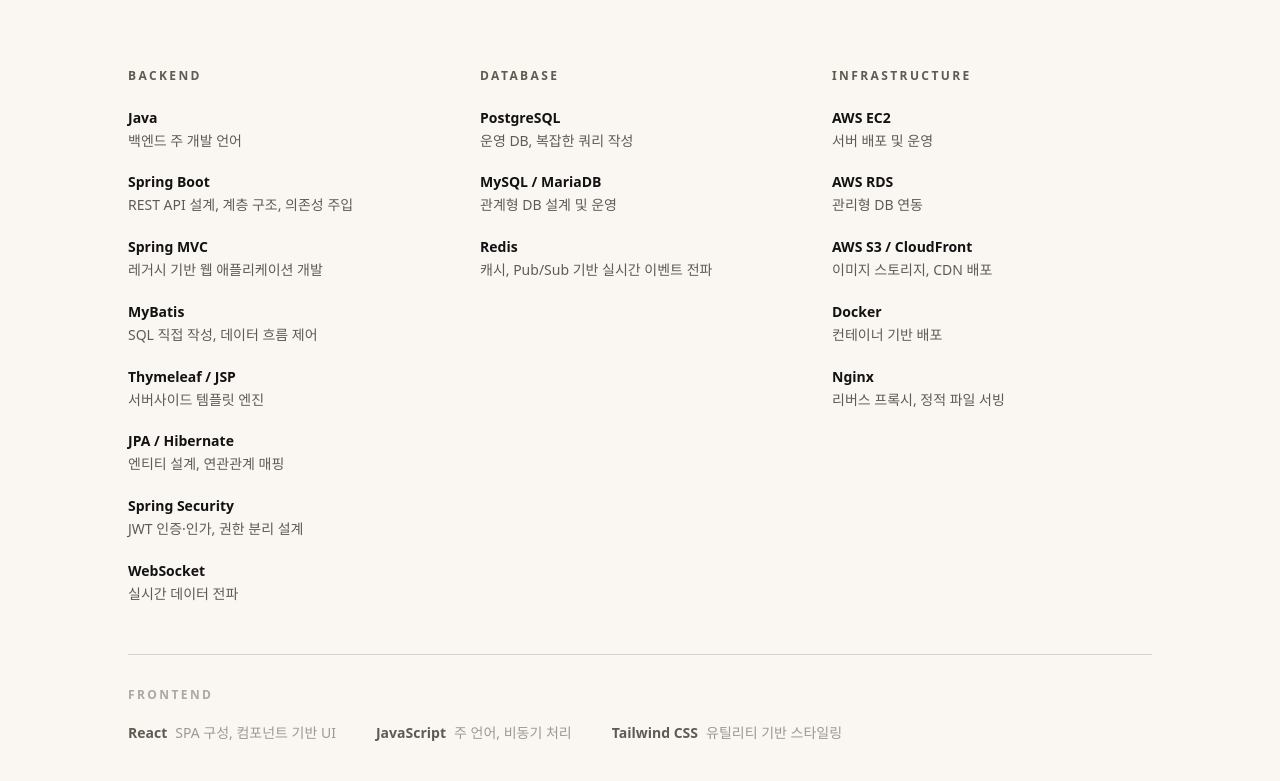
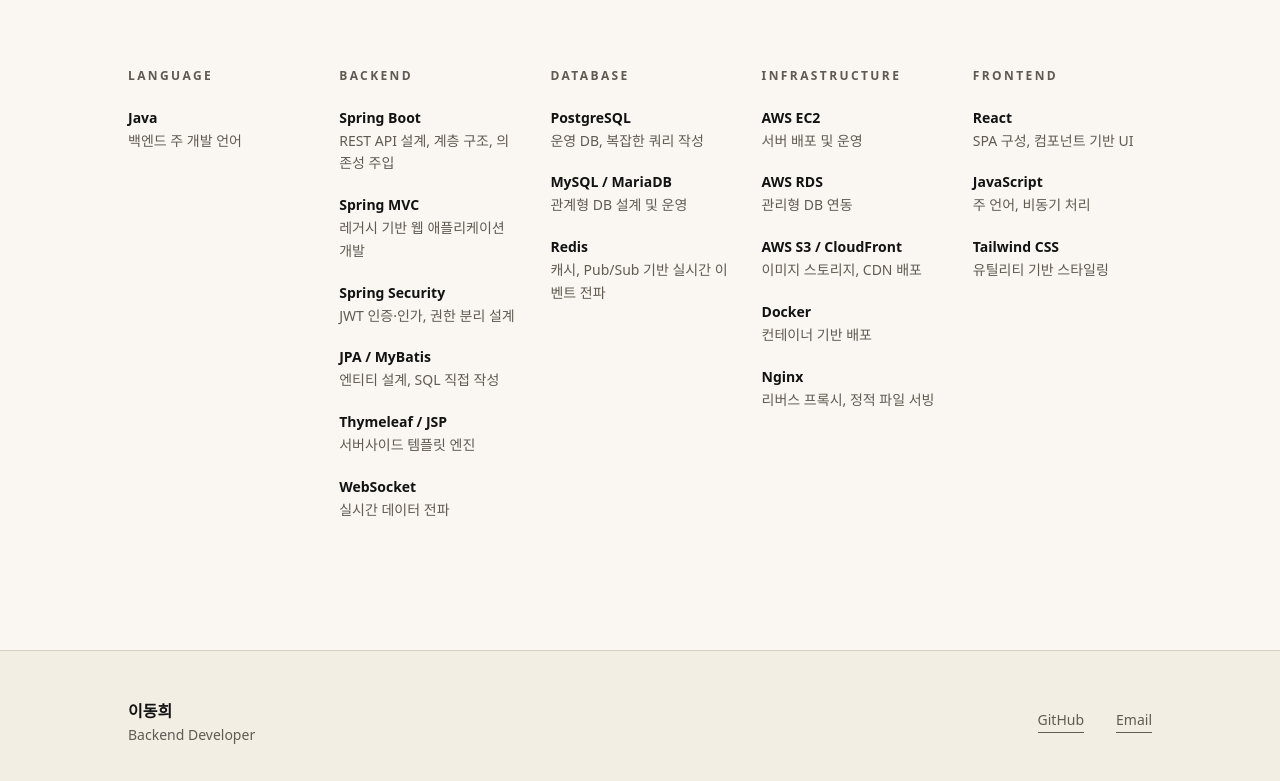
Before and after one commit to hot-gamja/portfolio-v1, a React (Vite) app: page / in a window 1280 px wide. Shown: the part 3119-3900 px from the top of the page. Built offline with nearby package versions, Linux system fonts and the light colour scheme; a web font is replaced by a local one.

Commit message:
Restructure TechStack: Language/Backend/Database/Infrastructure/Frontend as equal columns

```diff
--- a/src/components/TechStack.jsx
+++ b/src/components/TechStack.jsx
@@ -1,16 +1,20 @@
 import { useFadeIn } from '../hooks/useFadeIn'
 
-const mainStacks = [
+const stacks = [
+  {
+    category: 'Language',
+    items: [
+      { name: 'Java', desc: '백엔드 주 개발 언어' },
+    ],
+  },
   {
     category: 'Backend',
     items: [
-      { name: 'Java', desc: '백엔드 주 개발 언어' },
       { name: 'Spring Boot', desc: 'REST API 설계, 계층 구조, 의존성 주입' },
       { name: 'Spring MVC', desc: '레거시 기반 웹 애플리케이션 개발' },
-      { name: 'MyBatis', desc: 'SQL 직접 작성, 데이터 흐름 제어' },
+      { name: 'Spring Security', desc: 'JWT 인증·인가, 권한 분리 설계' },
+      { name: 'JPA / MyBatis', desc: '엔티티 설계, SQL 직접 작성' },
       { name: 'Thymeleaf / JSP', desc: '서버사이드 템플릿 엔진' },
-      { name: 'JPA / Hibernate', desc: '엔티티 설계, 연관관계 매핑' },
-      { name: 'Spring Security', desc: 'JWT 인증·인가, 권한 분리 설계' },
       { name: 'WebSocket', desc: '실시간 데이터 전파' },
     ],
   },
@@ -32,12 +36,14 @@
       { name: 'Nginx', desc: '리버스 프록시, 정적 파일 서빙' },
     ],
   },
-]
-
-const frontendStack = [
-  { name: 'React', desc: 'SPA 구성, 컴포넌트 기반 UI' },
-  { name: 'JavaScript', desc: '주 언어, 비동기 처리' },
-  { name: 'Tailwind CSS', desc: '유틸리티 기반 스타일링' },
+  {
+    category: 'Frontend',
+    items: [
+      { name: 'React', desc: 'SPA 구성, 컴포넌트 기반 UI' },
+      { name: 'JavaScript', desc: '주 언어, 비동기 처리' },
+      { name: 'Tailwind CSS', desc: '유틸리티 기반 스타일링' },
+    ],
+  },
 ]
 
 export default function TechStack() {
@@ -55,9 +61,8 @@
             Tech Stack
           </h2>
 
-          {/* Main: Backend / Database / Infrastructure */}
-          <div className="grid grid-cols-1 sm:grid-cols-3 gap-8 mb-12">
-            {mainStacks.map((group) => (
+          <div className="grid grid-cols-2 sm:grid-cols-3 lg:grid-cols-5 gap-8">
+            {stacks.map((group) => (
               <div key={group.category}>
                 <h3 className="text-xs font-semibold tracking-[0.2em] text-dim uppercase mb-6">
                   {group.category}
@@ -74,21 +79,6 @@
             ))}
           </div>
 
-          {/* Frontend: smaller, separated */}
-          <div className="border-t border-line pt-8">
-            <h3 className="text-xs font-semibold tracking-[0.2em] text-dim uppercase mb-5 opacity-50">
-              Frontend
-            </h3>
-            <div className="flex flex-wrap gap-x-10 gap-y-3">
-              {frontendStack.map((item) => (
-                <div key={item.name} className="flex items-baseline gap-2">
-                  <p className="text-sm font-semibold text-dim">{item.name}</p>
-                  <p className="text-sm text-dim opacity-60">{item.desc}</p>
-                </div>
-              ))}
-            </div>
-          </div>
-
         </div>
       </div>
     </section>
```
